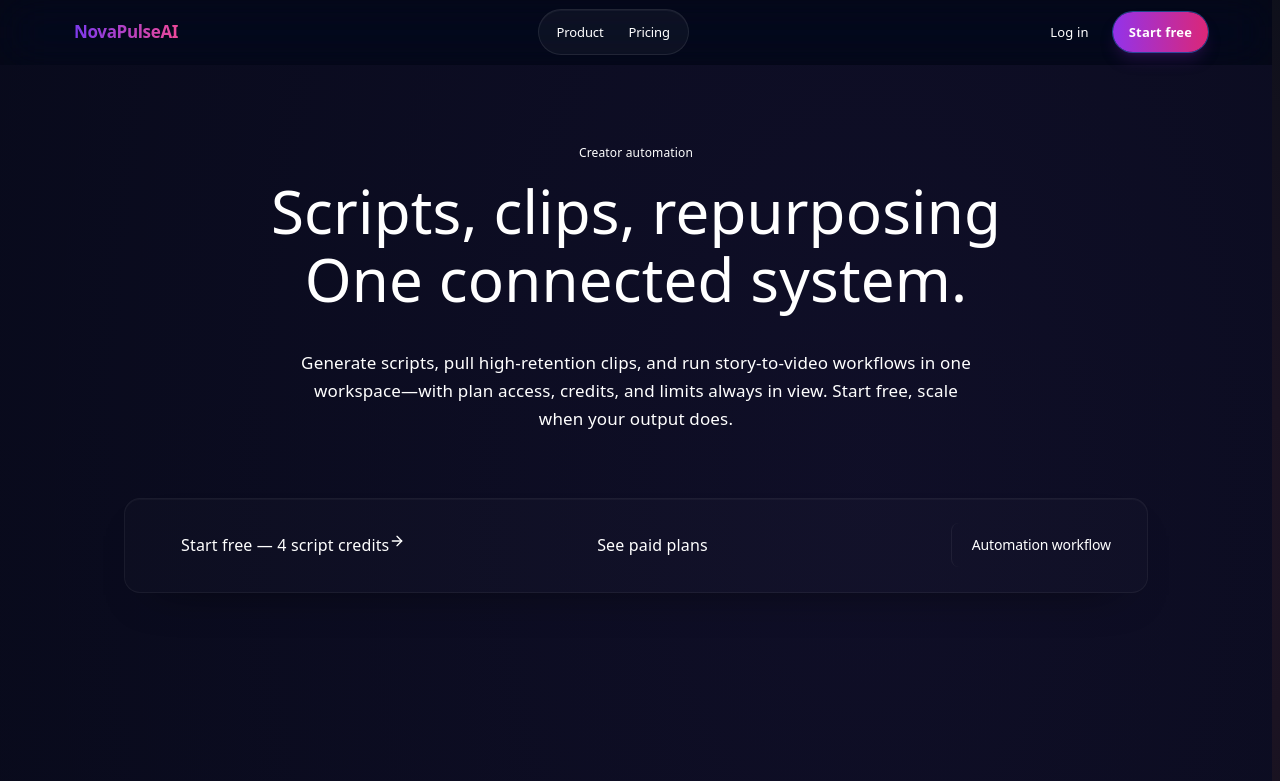
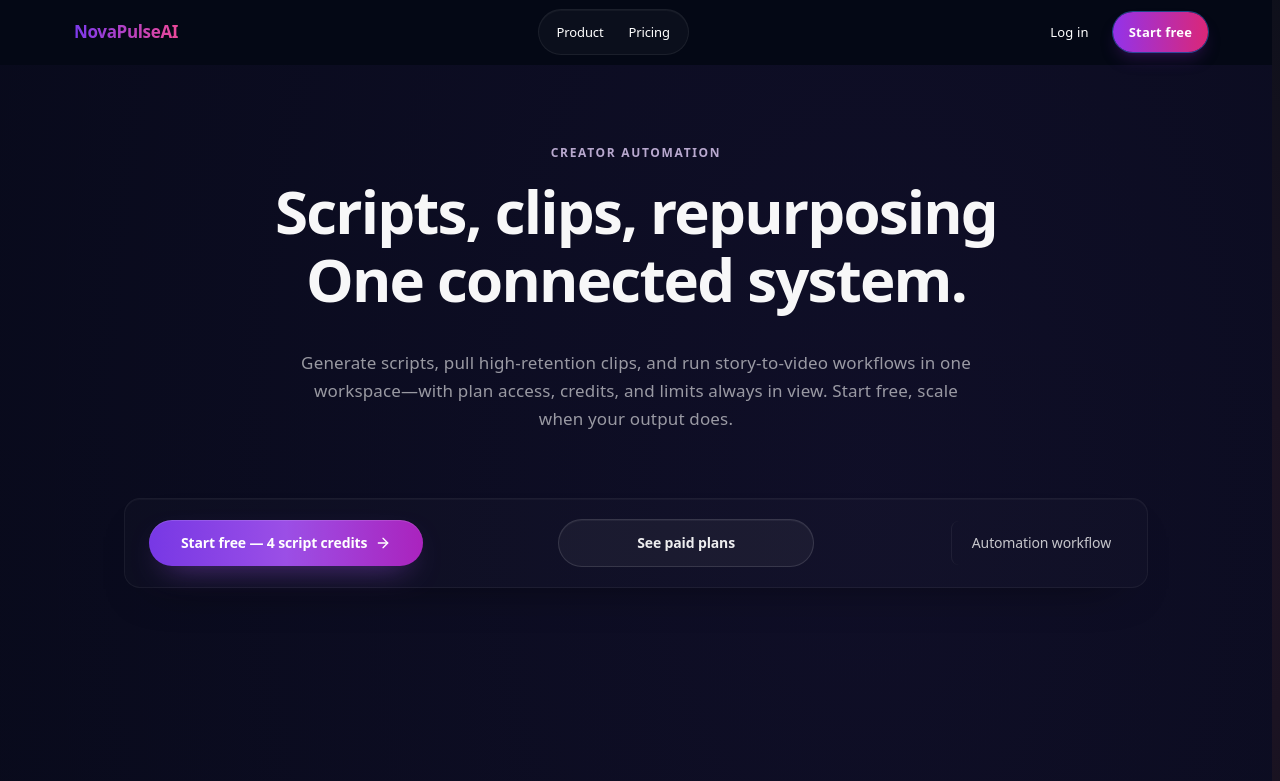
Before and after one commit to resellingwithesss-lang/novapulseai, a Next.js app in the folder client/: page / in a window 1280 px wide. Shown: the top 781 px of the page. Built offline with nearby package versions, Linux system fonts and the light colour scheme; no server answers.

Commit message:
final landing + divider + polish updates

```diff
--- a/client/src/app/globals.css
+++ b/client/src/app/globals.css
@@ -15,6 +15,16 @@
   --np-success: #22c55e;
   --np-warning: #f59e0b;
   --np-danger: #ef4444;
+  --np-space-2: 0.5rem;
+  --np-space-3: 0.75rem;
+  --np-space-4: 1rem;
+  --np-space-6: 1.5rem;
+  --np-space-8: 2rem;
+  --np-space-12: 3rem;
+  --np-space-16: 4rem;
+  --np-radius-sm: 0.75rem;
+  --np-radius-md: 1rem;
+  --np-radius-lg: 1.25rem;
 }
 
 /* =====================================================
@@ -116,17 +126,175 @@ select {
 
 /* Landing workflow tiles — layered depth, restrained accent (no loud purple wash). */
 .np-card {
-  background: linear-gradient(
-    165deg,
-    rgba(255, 255, 255, 0.048) 0%,
-    rgba(255, 255, 255, 0.022) 100%
-  );
-  border: 1px solid rgba(255, 255, 255, 0.078);
-  border-radius: 1.5rem;
+  background: linear-gradient(165deg, rgba(255, 255, 255, 0.042) 0%, rgba(255, 255, 255, 0.02) 100%);
+  border: 1px solid rgba(255, 255, 255, 0.055);
+  border-radius: 1.25rem;
   box-shadow:
-    inset 0 1px 0 rgba(255, 255, 255, 0.05),
-    0 4px 28px rgba(0, 0, 0, 0.14),
-    0 0 0 1px rgba(0, 0, 0, 0.12);
+    inset 0 1px 0 rgba(255, 255, 255, 0.04),
+    0 12px 32px rgba(0, 0, 0, 0.2),
+    0 1px 0 rgba(0, 0, 0, 0.35);
+}
+
+.np-card-soft {
+  background: rgba(255, 255, 255, 0.018);
+  border: 1px solid rgba(255, 255, 255, 0.045);
+  border-radius: 1rem;
+  box-shadow: inset 0 1px 0 rgba(255, 255, 255, 0.03), 0 10px 24px rgba(0, 0, 0, 0.16);
+}
+
+.np-card-strong {
+  background: linear-gradient(170deg, rgba(255, 255, 255, 0.06) 0%, rgba(255, 255, 255, 0.022) 100%);
+  border: 1px solid rgba(255, 255, 255, 0.065);
+  border-radius: 1.25rem;
+  box-shadow:
+    inset 0 1px 0 rgba(255, 255, 255, 0.06),
+    0 20px 48px rgba(0, 0, 0, 0.24);
+}
+
+/* =====================================================
+   LAYOUT + TYPOGRAPHY TOKENS
+===================================================== */
+
+.np-container {
+  width: 100%;
+  max-width: 72rem;
+  margin-inline: auto;
+  padding-inline: 1.5rem;
+}
+
+@media (min-width: 640px) {
+  .np-container {
+    padding-inline: 2rem;
+  }
+}
+
+@media (min-width: 1024px) {
+  .np-container {
+    padding-inline: 3rem;
+  }
+}
+
+.np-section {
+  padding-block: var(--np-space-16);
+}
+
+@media (min-width: 768px) {
+  .np-section {
+    padding-block: 5rem;
+  }
+}
+
+.np-eyebrow {
+  font-size: 0.6875rem;
+  font-weight: 600;
+  text-transform: uppercase;
+  letter-spacing: 0.14em;
+  color: rgba(233, 213, 255, 0.78);
+}
+
+.np-title-hero {
+  font-weight: 600;
+  letter-spacing: -0.03em;
+  line-height: 1.08;
+  color: rgba(255, 255, 255, 0.97);
+}
+
+.np-title-section {
+  font-size: 1.125rem;
+  font-weight: 600;
+  letter-spacing: -0.015em;
+  color: rgba(255, 255, 255, 0.97);
+}
+
+.np-text-body {
+  font-size: 0.95rem;
+  line-height: 1.62;
+  color: rgba(255, 255, 255, 0.58);
+}
+
+.np-text-muted {
+  color: rgba(255, 255, 255, 0.48);
+}
+
+.np-text-fine {
+  font-size: 0.75rem;
+  line-height: 1.5;
+  color: rgba(255, 255, 255, 0.44);
+}
+
+/* =====================================================
+   BUTTON TOKENS
+===================================================== */
+
+.np-btn {
+  border-radius: 999px;
+  min-height: 2.75rem;
+  display: inline-flex;
+  align-items: center;
+  justify-content: center;
+  gap: 0.5rem;
+  padding-inline: 1.5rem;
+  padding-block: 0.75rem;
+  font-size: 0.875rem;
+  font-weight: 600;
+  letter-spacing: -0.01em;
+  transition: background-color 180ms cubic-bezier(0.4, 0, 0.2, 1),
+    border-color 180ms cubic-bezier(0.4, 0, 0.2, 1),
+    color 180ms cubic-bezier(0.4, 0, 0.2, 1),
+    box-shadow 180ms cubic-bezier(0.4, 0, 0.2, 1),
+    transform 180ms cubic-bezier(0.4, 0, 0.2, 1),
+    opacity 180ms cubic-bezier(0.4, 0, 0.2, 1);
+}
+
+.np-btn-primary {
+  color: #fff;
+  background: linear-gradient(90deg, rgba(124, 58, 237, 0.96), rgba(168, 85, 247, 0.92), rgba(192, 38, 211, 0.88));
+  box-shadow: inset 0 1px 0 rgba(255, 255, 255, 0.13), 0 12px 32px -16px rgba(168, 85, 247, 0.82);
+}
+
+.np-btn-primary:hover {
+  box-shadow: inset 0 1px 0 rgba(255, 255, 255, 0.13), 0 16px 36px -14px rgba(168, 85, 247, 0.78);
+}
+
+.np-btn-secondary {
+  color: rgba(255, 255, 255, 0.92);
+  border: 1px solid rgba(255, 255, 255, 0.12);
+  background: rgba(255, 255, 255, 0.045);
+  box-shadow: inset 0 1px 0 rgba(255, 255, 255, 0.05);
+}
+
+.np-btn-secondary:hover {
+  border-color: rgba(255, 255, 255, 0.2);
+  background: rgba(255, 255, 255, 0.08);
+}
+
+.np-btn-tertiary {
+  color: rgba(255, 255, 255, 0.76);
+  background: transparent;
+}
+
+.np-btn-tertiary:hover {
+  color: rgba(255, 255, 255, 0.9);
+  background: rgba(255, 255, 255, 0.03);
+}
+
+.np-btn-chip {
+  min-height: 2rem;
+  border-radius: 999px;
+  border: 1px solid rgba(255, 255, 255, 0.12);
+  background: rgba(255, 255, 255, 0.04);
+  padding-inline: 0.75rem;
+  padding-block: 0.375rem;
+  font-size: 0.75rem;
+  font-weight: 500;
+  color: rgba(255, 255, 255, 0.76);
+  box-shadow: inset 0 1px 0 rgba(255, 255, 255, 0.04);
+}
+
+.np-btn-chip:hover {
+  border-color: rgba(255, 255, 255, 0.2);
+  background: rgba(255, 255, 255, 0.065);
+  color: rgba(255, 255, 255, 0.9);
 }
 
 /* =====================================================
@@ -186,11 +354,11 @@ select {
   );
   opacity: 0;
   transition: opacity 200ms ease;
-  filter: blur(12px);
+  filter: blur(14px);
 }
 
 .np-button-glow:hover::after {
-  opacity: 0.25;
+  opacity: 0.16;
 }
 
 /* =====================================================
--- a/client/src/components/dashboard/DashboardShell.tsx
+++ b/client/src/components/dashboard/DashboardShell.tsx
@@ -64,23 +64,23 @@ export default function DashboardShell({
 
       {/* Ambient wash — same restrained language as marketing hero (no heavy blur orbs). */}
       <div className="pointer-events-none absolute inset-0 -z-10" aria-hidden>
-        <div className="absolute inset-0 bg-[radial-gradient(ellipse_100%_70%_at_50%_-15%,rgba(124,58,237,0.11),transparent_58%)]" />
-        <div className="absolute inset-0 bg-[radial-gradient(circle_at_85%_55%,rgba(236,72,153,0.07),transparent_55%)]" />
+        <div className="absolute inset-0 bg-[radial-gradient(ellipse_110%_72%_at_50%_-18%,rgba(124,58,237,0.08),transparent_62%)]" />
+        <div className="absolute inset-0 bg-[radial-gradient(circle_at_85%_55%,rgba(236,72,153,0.05),transparent_60%)]" />
       </div>
 
-      <div className="mx-auto max-w-7xl space-y-10 px-4 pb-20 pt-10 sm:px-6 md:space-y-12 md:pt-14">
+      <div className="mx-auto max-w-7xl space-y-8 px-6 pb-16 pt-8 sm:px-8 md:space-y-12 md:pt-12 lg:px-12">
         {isProTrial ? <TrialBanner /> : <UsageBar />}
 
         {showCommandHero ? (
-          <div className="max-w-2xl space-y-4">
-            <h1 className="text-4xl font-semibold leading-[1.08] tracking-[-0.022em] text-white md:text-5xl">
+          <div className="max-w-2xl space-y-3">
+            <h1 className="text-4xl font-semibold leading-[1.06] tracking-[-0.024em] text-white md:text-5xl">
               <span className="text-white">Your Creator</span>
-              <span className="block bg-gradient-to-r from-purple-400 to-pink-500 bg-clip-text text-transparent">
+              <span className="block bg-gradient-to-r from-purple-300 to-fuchsia-300 bg-clip-text text-transparent">
                 Command Center
               </span>
             </h1>
 
-            <p className="text-base font-normal leading-relaxed text-white/50 md:text-lg md:leading-[1.7] md:text-white/52">
+            <p className="text-base font-normal leading-relaxed text-white/58 md:text-lg md:leading-[1.65] md:text-white/60">
               One operating system for ideation, scripting, repurposing, and publishing workflows.
               Clear outputs, measurable progress, and less time lost to tool switching.
             </p>
--- a/client/src/components/navigation/Navbar.tsx
+++ b/client/src/components/navigation/Navbar.tsx
@@ -134,9 +134,11 @@ export default function Navbar() {
   return (
     <header
       ref={mobileRef}
-      className={`sticky top-0 z-[200] backdrop-blur-xl backdrop-saturate-150 ${
+      className={`sticky top-0 z-[200] ${
+        isLanding ? "" : "backdrop-blur-xl backdrop-saturate-150"
+      } ${
         isLanding
-          ? "border-b border-transparent bg-[#050816]/48 supports-[backdrop-filter]:bg-[#050816]/34"
+          ? "border-b border-transparent bg-[#050816]/42 supports-[backdrop-filter]:bg-[#050816]/30"
           : "border-b border-white/[0.08] bg-[#050816]/70 shadow-[0_6px_24px_rgba(0,0,0,0.26),inset_0_1px_0_rgba(255,255,255,0.045)] supports-[backdrop-filter]:bg-[#050816]/55"
       }`}
     >
@@ -168,7 +170,7 @@ export default function Navbar() {
           className="hidden min-w-0 flex-1 items-center justify-center md:flex"
           aria-label="Main"
         >
-          <div className="flex max-w-full items-center gap-px overflow-visible rounded-full border border-white/[0.085] bg-white/[0.038] px-1 py-0.5 shadow-[inset_0_1px_0_rgba(255,255,255,0.045)] lg:px-1.5 lg:py-1">
+          <div className="flex max-w-full items-center gap-px overflow-visible rounded-full border border-white/[0.065] bg-white/[0.03] px-1 py-0.5 shadow-[inset_0_1px_0_rgba(255,255,255,0.04),0_14px_24px_-24px_rgba(0,0,0,0.8)] lg:px-1.5 lg:py-1">
             {user ? (
               <>
                 <NavLink href="/dashboard">Dashboard</NavLink>
```
Also changed, not shown: client/src/app/dashboard/page.tsx (+22 -22 lines).
